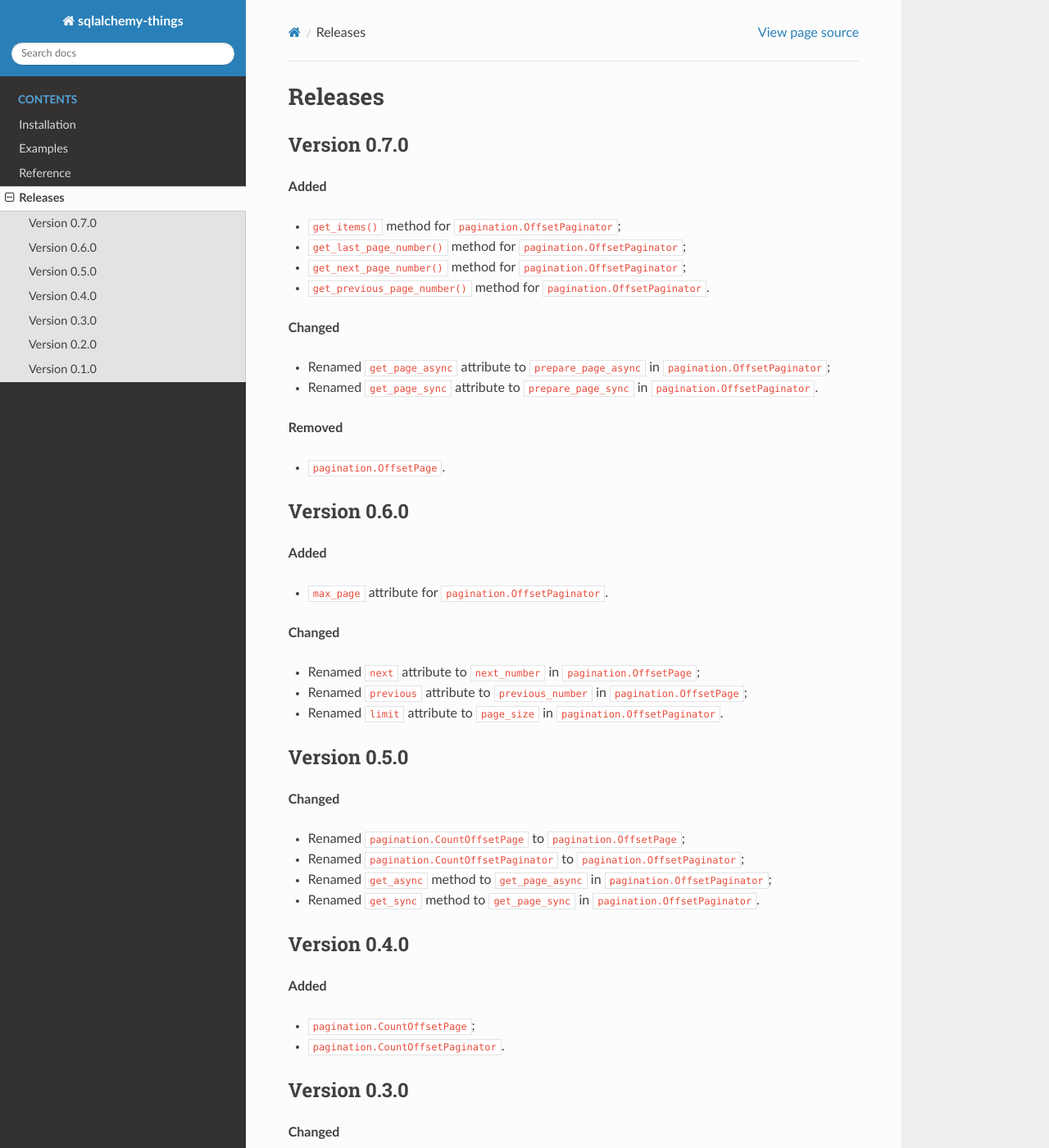
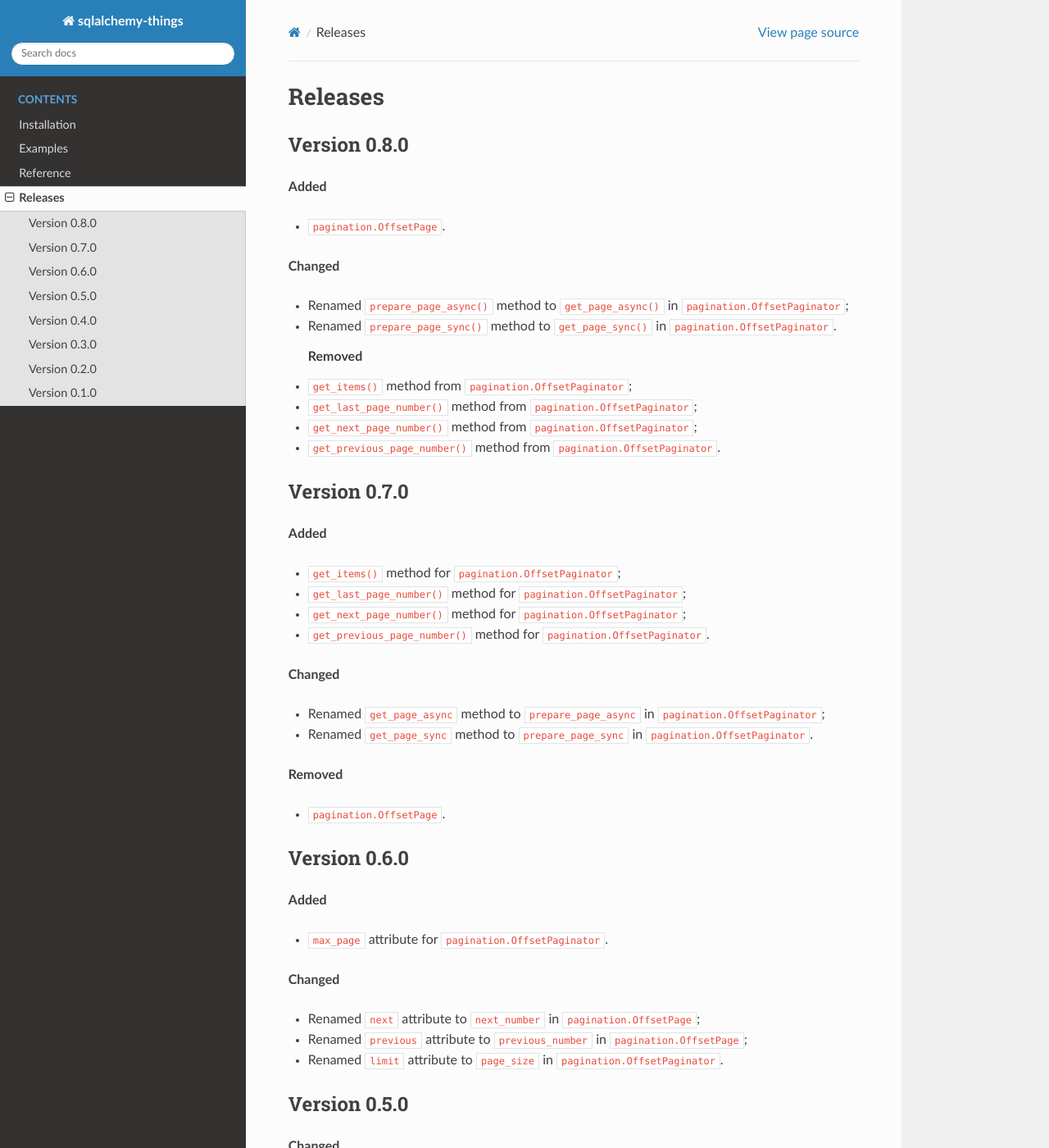
Before and after one commit to ri-gilfanov/sqlalchemy-things, a Sphinx documentation site: the page built from docs/releases.rst, in a window 1280 px wide and 1400 px high. Shown: the whole window at 82% size. Built offline with Sphinx 7.4.7 and the Read the Docs theme 2.0.0, drawn with Linux system fonts in a browser that asks for light colours.

Commit message:
Update `pagination`

```diff
--- a/docs/reference.rst
+++ b/docs/reference.rst
@@ -56,6 +56,10 @@
 
 Pagination
 ----------
+.. autoclass:: sqlalchemy_things.pagination.OffsetPage
+  :members:
+  :show-inheritance:
+
 .. autoclass:: sqlalchemy_things.pagination.OffsetPaginator
   :members:
   :show-inheritance:
--- a/docs/releases.rst
+++ b/docs/releases.rst
@@ -1,5 +1,25 @@
 Releases
 ========
+Version 0.8.0
+-------------
+**Added**
+
+* ``pagination.OffsetPage``.
+
+**Changed**
+
+* Renamed ``prepare_page_async()`` method to ``get_page_async()``
+  in ``pagination.OffsetPaginator``;
+* Renamed ``prepare_page_sync()`` method to ``get_page_sync()``
+  in ``pagination.OffsetPaginator``.
+
+  **Removed**
+
+* ``get_items()`` method from ``pagination.OffsetPaginator``;
+* ``get_last_page_number()`` method from ``pagination.OffsetPaginator``;
+* ``get_next_page_number()`` method from ``pagination.OffsetPaginator``;
+* ``get_previous_page_number()`` method from ``pagination.OffsetPaginator``.
+
 Version 0.7.0
 -------------
 **Added**
@@ -11,9 +31,9 @@
 
 **Changed**
 
-* Renamed ``get_page_async`` attribute to ``prepare_page_async``
+* Renamed ``get_page_async`` method to ``prepare_page_async``
   in ``pagination.OffsetPaginator``;
-* Renamed ``get_page_sync`` attribute to ``prepare_page_sync``
+* Renamed ``get_page_sync`` method to ``prepare_page_sync``
   in ``pagination.OffsetPaginator``.
 
 **Removed**
--- a/pyproject.toml
+++ b/pyproject.toml
@@ -1,6 +1,6 @@
 [tool.poetry]
 name = "sqlalchemy-things"
-version = "0.7.0"
+version = "0.8.0"
 description = "Utility collection for development with SQLalchemy ORM."
 authors = [
     "Ruslan Ilyasovich Gilfanov <ri.gilfanov@yandex.ru>",
--- a/sqlalchemy_things/__init__.py
+++ b/sqlalchemy_things/__init__.py
@@ -1,4 +1,4 @@
 from sqlalchemy_things import column_types, declarative, pagination
 
-__version__ = '0.7.0'
+__version__ = '0.8.0'
 __all__ = ['declarative', 'column_types', 'pagination']
```
Also changed, not shown: 2 other files.
